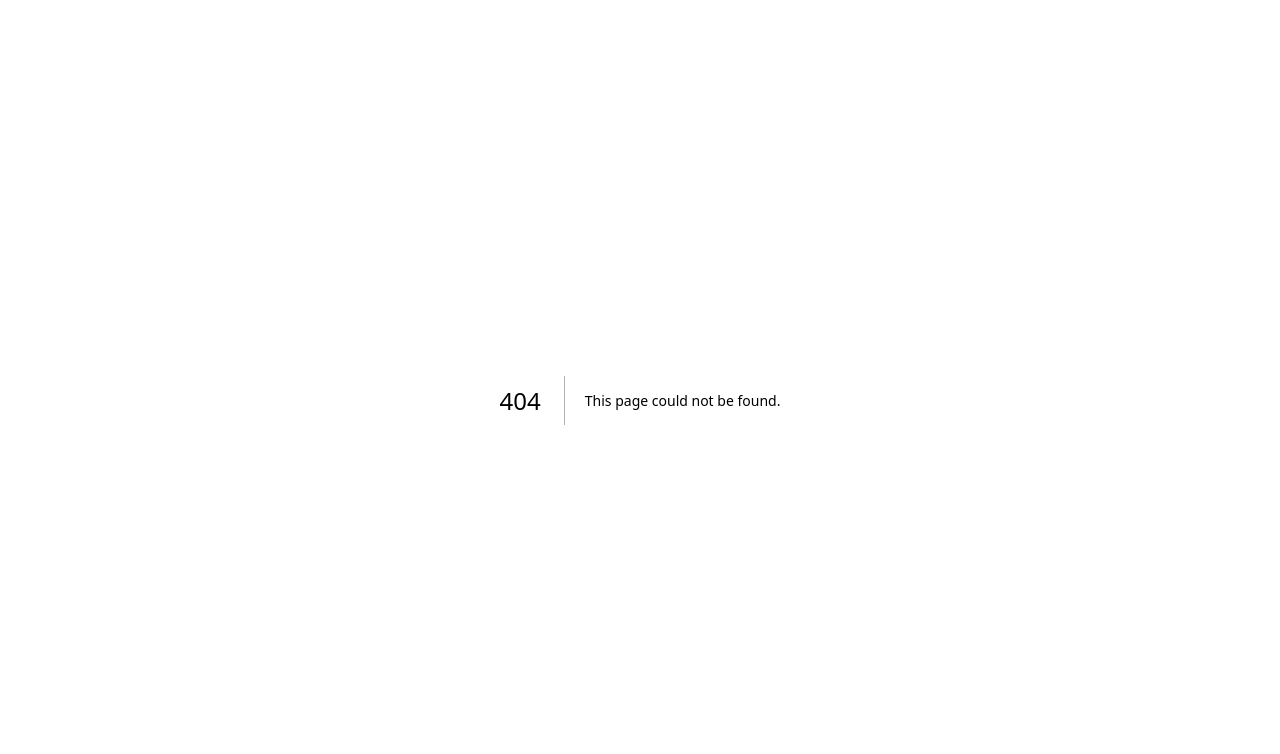
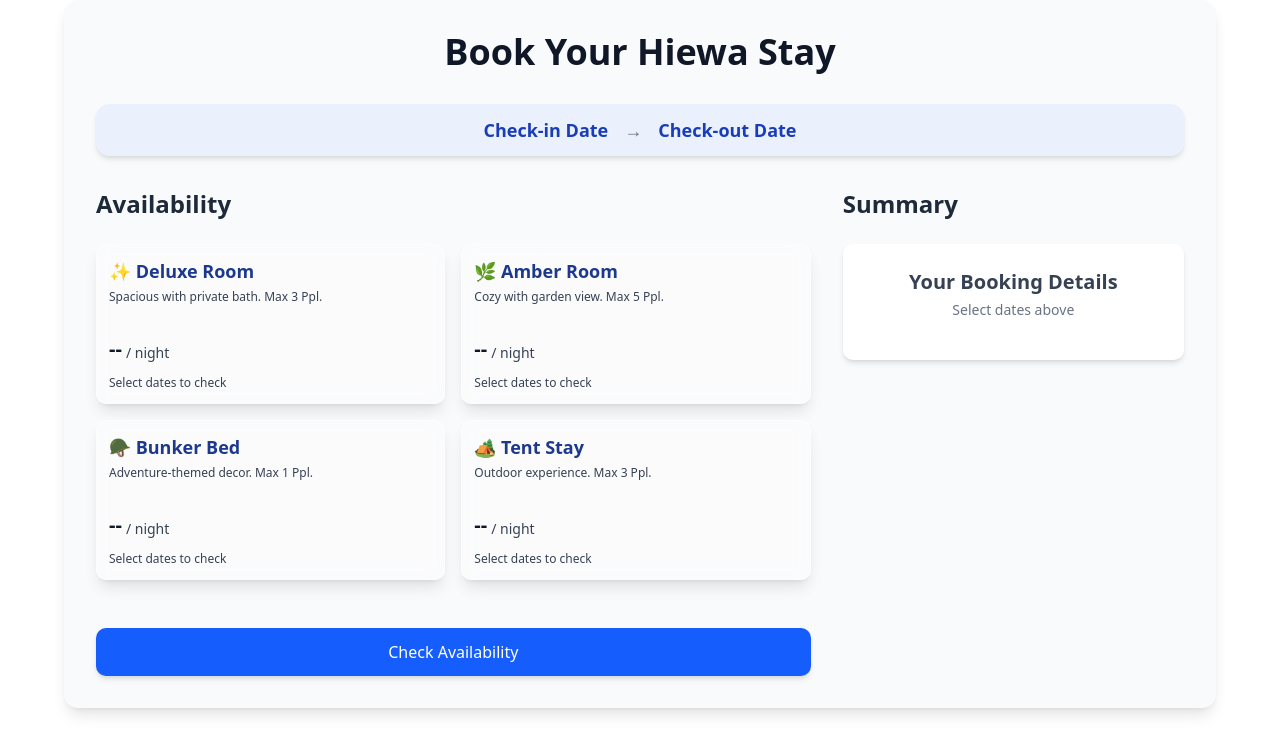
Before and after one commit to HiewaStays/project_3.0, a Next.js app: page /stays in a window 1280 px wide. Before the commit this address had no page. Shown: the top 754 px of the page. Built offline with nearby package versions, Linux system fonts and the light colour scheme.

Commit message:
Create page.tsx
design stays page with static data.

```diff
--- /dev/null
+++ b/app/stays/page.tsx
@@ -0,0 +1,88 @@
+// This is the main component for the Stays page.
+// It uses your design but with static data for now.
+
+// --- Static Data (based on your HTML) ---
+const rooms = [
+  {
+    id: 'Deluxe',
+    title: 'Deluxe Room',
+    description: 'Spacious with private bath. Max 3 Ppl.',
+    icon: '✨',
+  },
+  {
+    id: 'Amber',
+    title: 'Amber Room',
+    description: 'Cozy with garden view. Max 5 Ppl.',
+    icon: '🌿',
+  },
+  {
+    id: 'Bunker',
+    title: 'Bunker Bed',
+    description: 'Adventure-themed decor. Max 1 Ppl.',
+    icon: '🪖',
+  },
+  {
+    id: 'Tent',
+    title: 'Tent Stay',
+    description: 'Outdoor experience. Max 3 Ppl.',
+    icon: '🏕️',
+  }
+];
+// --- End of Static Data ---
+
+export default function StaysPage() {
+  return (
+    <main className="max-w-6xl mx-auto p-4 md:p-8 bg-gray-50 rounded-xl shadow-lg">
+      <h2 className="text-4xl font-extrabold text-gray-900 text-center mb-8">Book Your Hiewa Stay</h2>
+
+      {/* Date Picker Placeholder */}
+      <div className="bg-blue-100/50 rounded-xl py-3 px-6 flex flex-col md:flex-row items-center justify-center gap-4 mb-8 shadow-md">
+        <span className="text-lg font-bold text-blue-800">Check-in Date</span>
+        <span className="text-lg font-bold text-gray-500 hidden md:inline">→</span>
+        <span className="text-lg font-bold text-blue-800">Check-out Date</span>
+      </div>
+
+      <div className="grid grid-cols-1 md:grid-cols-3 gap-8">
+        {/* Left side: Room selection */}
+        <div className="md:col-span-2 space-y-6">
+          <h3 className="text-2xl font-bold text-gray-800">Availability</h3>
+
+          <div id="stayTypeContainer" className="grid grid-cols-1 sm:grid-cols-2 gap-4">
+            {rooms.map(room => (
+              <div key={room.id} className="bg-white/30 backdrop-blur-sm border border-white/40 shadow-lg p-3 rounded-lg flex flex-col justify-between min-h-[160px]">
+                <div>
+                  <h4 className="text-lg font-bold text-blue-900 mb-1">
+                    {room.icon} {room.title}
+                  </h4>
+                  <p className="text-xs text-gray-700 mb-2">{room.description}</p>
+                </div>
+                <div className="mt-auto pt-2 flex flex-col gap-2">
+                  <div className="flex items-end justify-start">
+                    <span className="text-xl font-bold text-gray-900">--</span>
+                    <span className="text-sm text-gray-700 ml-1">/ night</span>
+                  </div>
+                  <div className="text-xs text-gray-700 mt-1">Select dates to check</div>
+                </div>
+              </div>
+            ))}
+          </div>
+
+          <button className="w-full mt-6 bg-blue-600 text-white px-6 py-3 rounded-lg shadow-md hover:bg-blue-700 transition-colors duration-200">
+            Check Availability
+          </button>
+        </div>
+
+        {/* Right side: Summary */}
+        <div className="md:col-span-1 space-y-6">
+          <h3 className="text-2xl font-bold text-gray-800">Summary</h3>
+          <div className="bg-white p-6 rounded-lg shadow-md">
+            <div className="text-center mb-4">
+              <div className="text-xl font-semibold text-gray-700">Your Booking Details</div>
+              <div className="text-gray-500 text-sm mt-1">Select dates above</div>
+            </div>
+          </div>
+        </div>
+      </div>
+    </main>
+  );
+}
```
